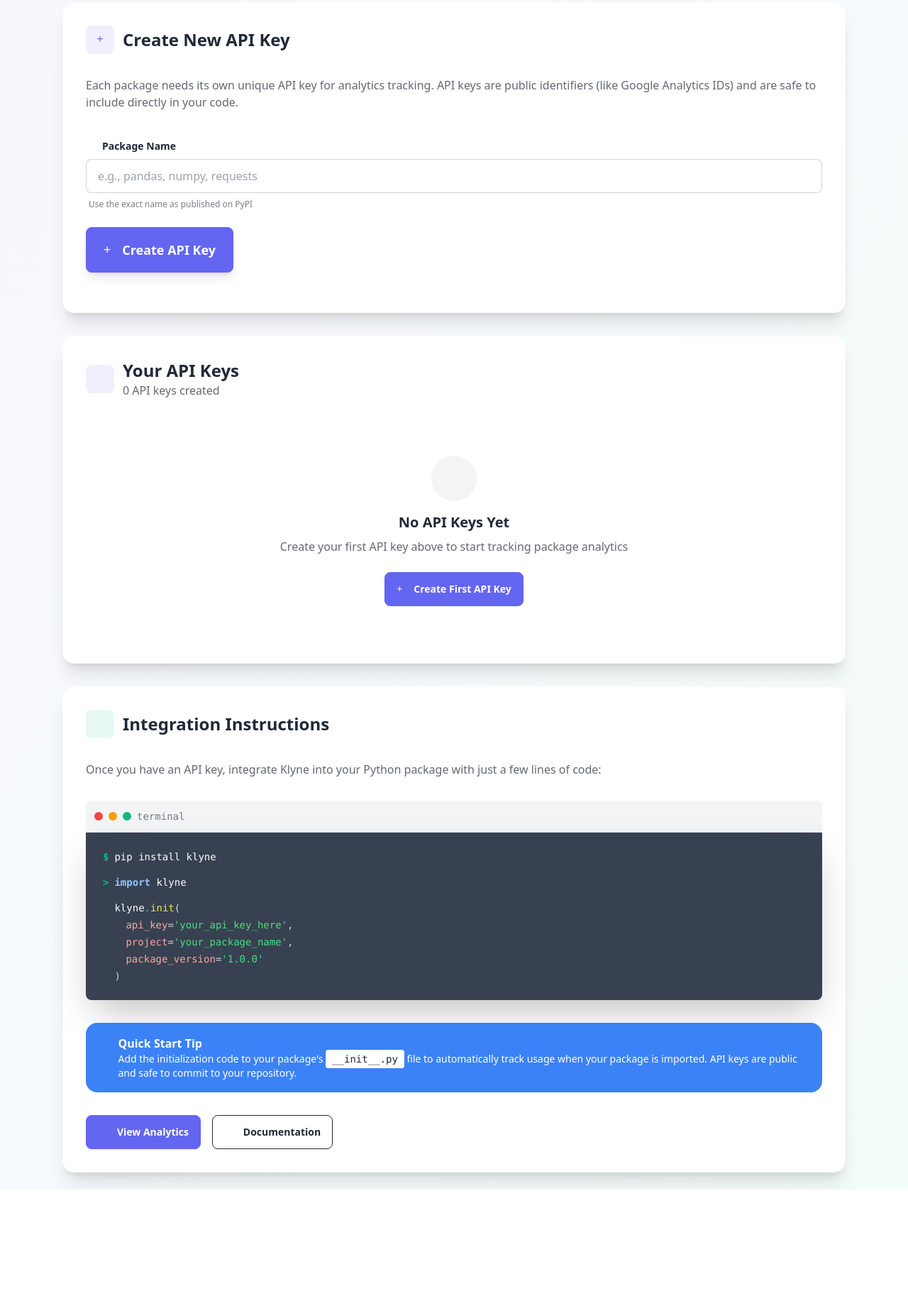
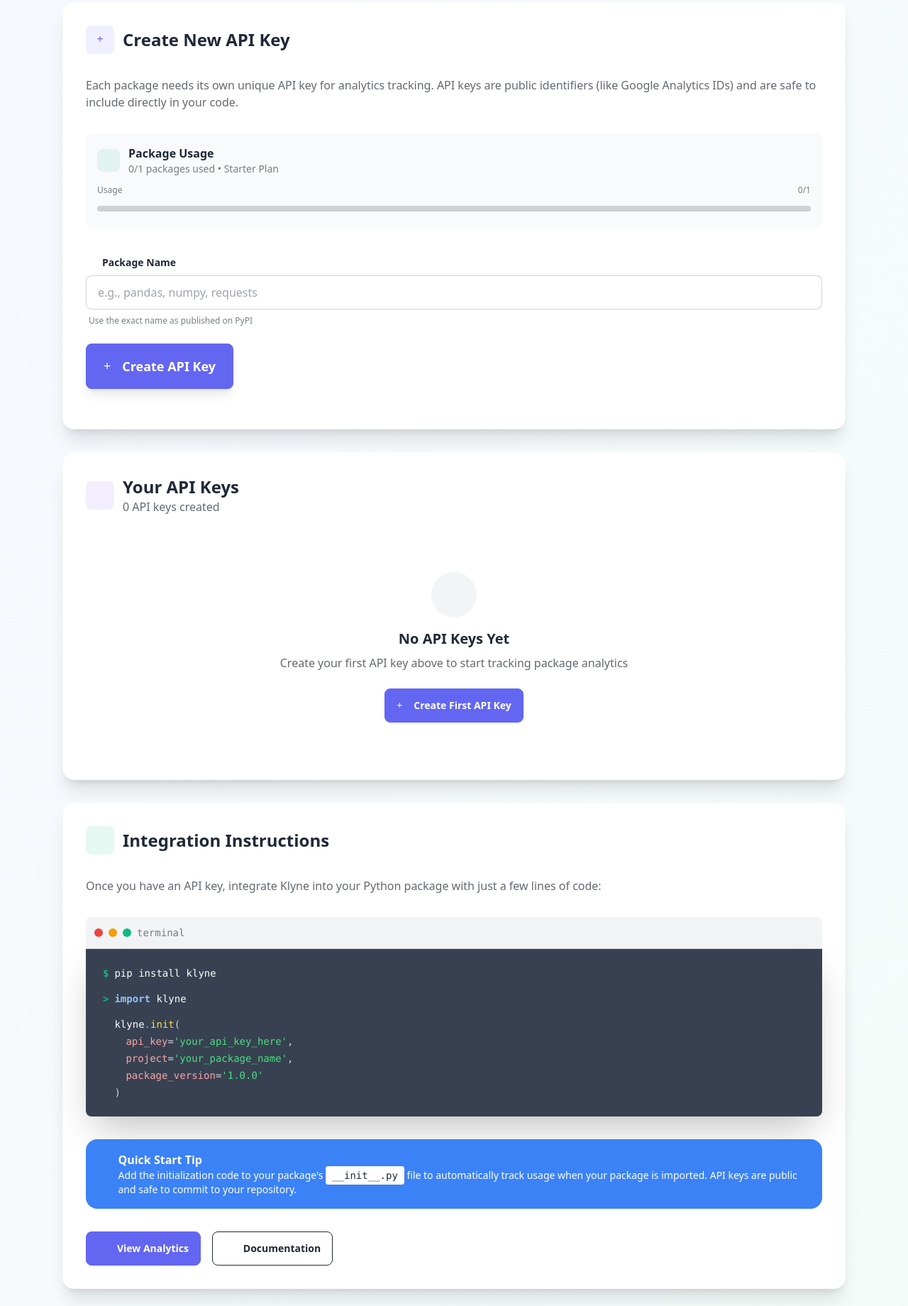
Before and after one commit to psincraian/klyne, a FastAPI app: page /dashboard in a window 1280 px wide. Shown: the part 209-2049 px from the top of the page at 71% size. Before the commit the page ends 1885 px from the top, so only its background shows below. Run offline with FastAPI, Linux system fonts and the light colour scheme; the visitor is signed in with stand-in values (Sample User, id 1); data comes from the database, SQL or seed files in the repository; data that the repository does not hold is empty; style sheets or scripts are compiled from the project's sources; some web fonts are replaced.

Commit message:
feat: implement package usage tracking and subscription limit checks

```diff
--- /dev/null
+++ b/app/src/core/subscription_utils.py
@@ -0,0 +1,81 @@
+"""
+Utilities for subscription and package limit validation.
+"""
+
+from typing import Tuple
+from sqlalchemy.ext.asyncio import AsyncSession
+from sqlalchemy import select, func
+from src.models.user import User
+from src.models.api_key import APIKey
+
+
+async def get_package_limit_for_tier(subscription_tier: str) -> int:
+    """Get the package limit for a given subscription tier."""
+    if subscription_tier == "starter":
+        return 1
+    elif subscription_tier in ["pro", "enterprise"]:
+        return -1  # Unlimited
+    else:
+        # No subscription - treat as starter for now
+        return 1
+
+
+async def can_user_create_package(db: AsyncSession, user_id: int) -> Tuple[bool, str, int, int]:
+    """
+    Check if a user can create a new package based on their subscription tier.
+
+    Returns:
+        Tuple of (can_create: bool, error_message: str, current_count: int, limit: int)
+    """
+    # Get user and their subscription tier
+    user_result = await db.execute(select(User).filter(User.id == user_id))
+    user = user_result.scalar_one_or_none()
+
+    if not user:
+        return False, "User not found", 0, 0
+
+    # Get current package count
+    package_count_result = await db.execute(
+        select(func.count(APIKey.id)).filter(APIKey.user_id == user_id)
+    )
+    current_count = package_count_result.scalar() or 0
+
+    # Get limit for user's tier
+    tier = user.subscription_tier or "starter"  # Default to starter if no subscription
+    limit = await get_package_limit_for_tier(tier)
+
+    # Check if user can create more packages
+    if limit == -1:  # Unlimited
+        return True, "", current_count, limit
+    elif current_count < limit:
+        return True, "", current_count, limit
+    else:
+        error_msg = f"You've reached the limit of {limit} package{'s' if limit != 1 else ''} for your {tier.title()} plan. Please upgrade to Pro to add more packages."
+        return False, error_msg, current_count, limit
+
+
+async def get_user_package_usage(db: AsyncSession, user_id: int) -> Tuple[int, int]:
+    """
+    Get current package usage and limit for a user.
+
+    Returns:
+        Tuple of (current_count: int, limit: int)
+    """
+    # Get user and their subscription tier
+    user_result = await db.execute(select(User).filter(User.id == user_id))
+    user = user_result.scalar_one_or_none()
+
+    if not user:
+        return 0, 0
+
+    # Get current package count
+    package_count_result = await db.execute(
+        select(func.count(APIKey.id)).filter(APIKey.user_id == user_id)
+    )
+    current_count = package_count_result.scalar() or 0
+
+    # Get limit for user's tier
+    tier = user.subscription_tier or "starter"
+    limit = await get_package_limit_for_tier(tier)
+
+    return current_count, limit
--- a/app/src/main.py
+++ b/app/src/main.py
@@ -536,9 +536,19 @@
     api_keys_result = await db.execute(select(APIKey).filter(APIKey.user_id == user_id))
     api_keys = api_keys_result.scalars().all()
 
+    # Get package usage information
+    from src.core.subscription_utils import get_user_package_usage
+    current_count, limit = await get_user_package_usage(db, user_id)
+
+    package_usage = {
+        "current": current_count,
+        "limit": limit,
+        "tier": user.subscription_tier or "starter"
+    }
+
     return templates.TemplateResponse(
         "analytics-dashboard.html",
-        {"request": request, "user": user, "api_keys": api_keys},
+        {"request": request, "user": user, "api_keys": api_keys, "package_usage": package_usage},
     )
 
 
@@ -560,8 +570,26 @@
     api_keys_result = await db.execute(select(APIKey).filter(APIKey.user_id == user_id))
     api_keys = api_keys_result.scalars().all()
 
+    # Get package usage information
+    from src.core.subscription_utils import get_user_package_usage, can_user_create_package
+    current_count, limit = await get_user_package_usage(db, user_id)
+    can_create, error_message, _, _ = await can_user_create_package(db, user_id)
+
+    package_usage = {
+        "current": current_count,
+        "limit": limit,
+        "can_create": can_create,
+        "error_message": error_message,
+        "tier": user.subscription_tier or "starter"
+    }
+
     return templates.TemplateResponse(
-        "dashboard.html", {"request": request, "user": user, "api_keys": api_keys}
+        "dashboard.html", {
+            "request": request,
+            "user": user,
+            "api_keys": api_keys,
+            "package_usage": package_usage
+        }
     )
 
 
@@ -781,6 +809,13 @@
 
     user_id = get_current_user_id(request)
 
+    # Check subscription limits before creating API key
+    from src.core.subscription_utils import can_user_create_package
+    can_create, error_message, current_count, limit = await can_user_create_package(db, user_id)
+
+    if not can_create:
+        raise HTTPException(status_code=403, detail=error_message)
+
     # Check if package name already exists for this user
     existing_key = await db.execute(
         select(APIKey).filter(
--- a/app/src/templates/dashboard.html
+++ b/app/src/templates/dashboard.html
@@ -41,8 +41,60 @@
           to include directly in your code.
         </p>
 
+        <!-- Package Usage Info -->
+        <div class="bg-base-200 rounded-lg p-4 mb-6">
+          <div class="flex items-center justify-between">
+            <div class="flex items-center gap-3">
+              <div class="w-8 h-8 bg-accent/10 rounded-lg flex items-center justify-center">
+                <i class="fas fa-chart-pie text-accent text-sm"></i>
+              </div>
+              <div>
+                <div class="font-semibold">Package Usage</div>
+                <div class="text-sm text-base-content/60">
+                  {% if package_usage.limit == -1 %}
+                    {{ package_usage.current }} packages (Unlimited)
+                  {% else %}
+                    {{ package_usage.current }}/{{ package_usage.limit }} packages used
+                  {% endif %}
+                  • {{ package_usage.tier.title() }} Plan
+                </div>
+              </div>
+            </div>
+            {% if package_usage.tier == "starter" and package_usage.current > 0 %}
+            <a href="/pricing" class="btn btn-outline btn-sm">
+              <i class="fas fa-arrow-up mr-1"></i>
+              Upgrade
+            </a>
+            {% endif %}
+          </div>
+
+          {% if package_usage.limit != -1 %}
+          <div class="mt-3">
+            <div class="flex justify-between items-center mb-1">
+              <span class="text-xs text-base-content/60">Usage</span>
+              <span class="text-xs text-base-content/60">{{ package_usage.current }}/{{ package_usage.limit }}</span>
+            </div>
+            <progress
+              class="progress progress-primary w-full"
+              value="{{ package_usage.current }}"
+              max="{{ package_usage.limit }}">
+            </progress>
+          </div>
+          {% endif %}
+        </div>
+
         <!-- Create new API key form -->
-        <form action="/api/api-keys" method="POST" class="mb-6" id="create-key">
+        {% if not package_usage.can_create %}
+        <div class="alert alert-warning mb-6">
+          <i class="fas fa-exclamation-triangle"></i>
+          <div>
+            <h3 class="font-semibold">Package Limit Reached</h3>
+            <div class="text-sm">{{ package_usage.error_message }}</div>
+          </div>
+        </div>
+        {% endif %}
+
+        <form action="/api/api-keys" method="POST" class="mb-6" id="create-key" {% if not package_usage.can_create %}style="opacity: 0.5; pointer-events: none;"{% endif %}>
           <div class="form-control mb-4">
             <label class="label">
               <span class="label-text font-semibold flex items-center gap-2">
@@ -63,9 +115,13 @@
               >
             </label>
           </div>
-          <button type="submit" class="klyne-btn-primary">
+          <button type="submit" class="klyne-btn-primary" {% if not package_usage.can_create %}disabled{% endif %}>
             <i class="fas fa-plus mr-2"></i>
-            Create API Key
+            {% if package_usage.can_create %}
+              Create API Key
+            {% else %}
+              Limit Reached - Upgrade to Pro
+            {% endif %}
           </button>
         </form>
       </div>
```
Also changed, not shown: app/src/templates/analytics-dashboard.html (+18 -4 lines), app/tests/conftest.py (+102 -0 lines), app/tests/test_package_limits.py (added, +245 -0 lines).
